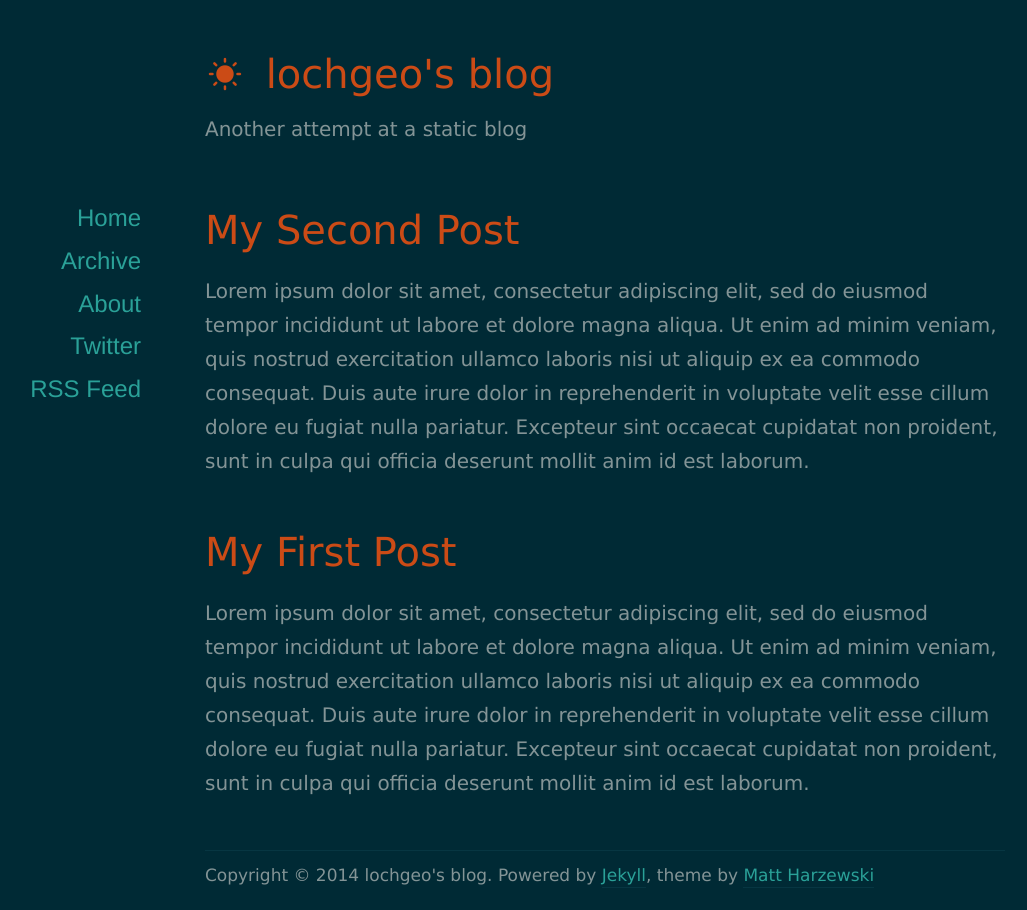
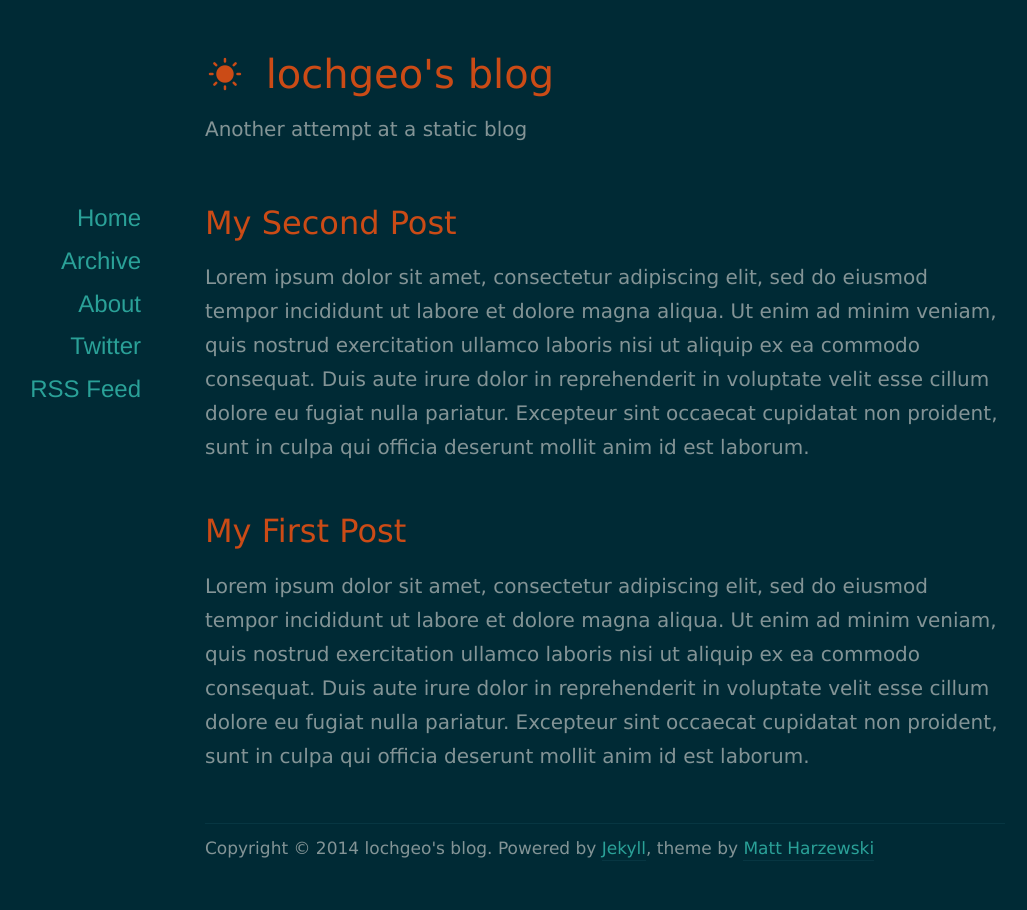
Before and after one commit to lochgeo/lochgeo.github.io, a Jekyll site: the page built from index.html, in a window 1280 px wide. Shown: the whole page, without its empty margins (35-1062 px from the left). Built offline with Jekyll 4.4.1, drawn with Linux system fonts in a browser that asks for light colours; nearby versions of some CDN libraries; the list of posts is cut into pages by our own code.

Commit message:
update article.h1

```diff
--- a/assets/css/style.css
+++ b/assets/css/style.css
@@ -77,11 +77,11 @@ acronym, abbr {
 
 
 h1 {
-	font-size: 2em;
+	font-size: 1.6em;
 	margin: 0 0 10px 0;
 }
 h2 {
-	font-size: 1.5em;
+	font-size: 1.4em;
 	margin: 0 0 10px 0;
 }
 h3 {
@@ -167,7 +167,7 @@ article {
 }
 
 article h1 {
-	font-size: 2em;
+	font-size: 1.6em;
 	margin: 0 0 10px 0;
 }
 article h1 a {
```
